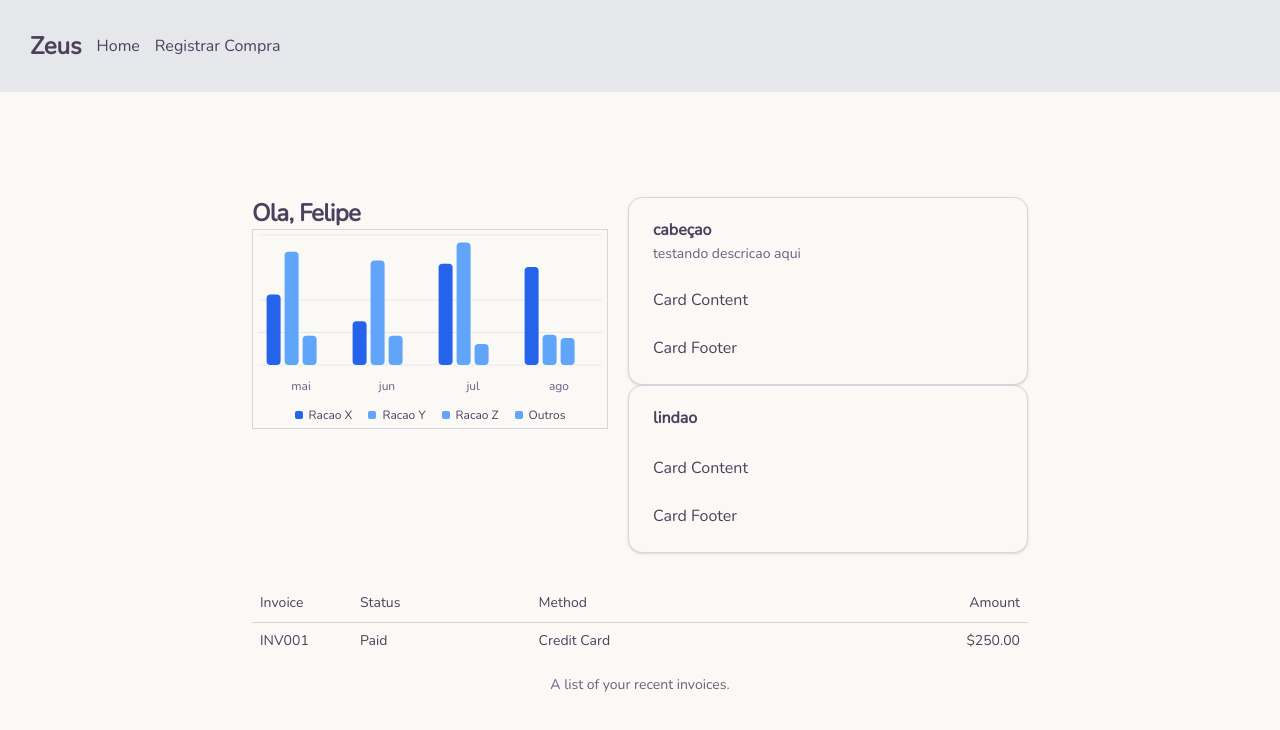
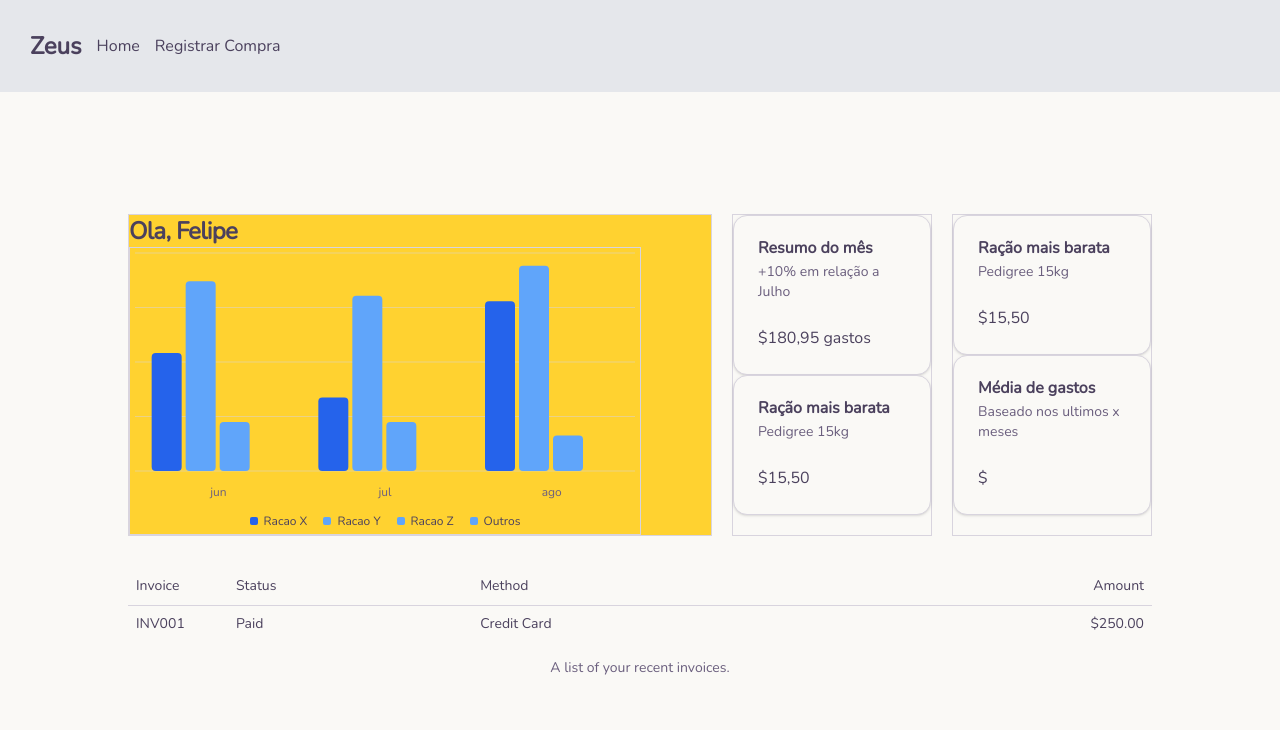
Before and after one commit to valentimdev/zeus_front, a React (Vite) app: page / in a window 1280 px wide. Shown: the top 730 px of the page. Built offline with nearby package versions, Linux system fonts and the light colour scheme.

Commit message:
começando rotas e pagina home provavelmente com seus  componentes finais

```diff
--- a/src/App.tsx
+++ b/src/App.tsx
@@ -5,32 +5,15 @@ import { Grafico } from '@/components/Grafico.tsx';
 import { Tabela } from '@/components/Tabela.tsx';
 import { Outlet } from 'react-router-dom';
 import { TesteCard } from '@/components/TesteCard.tsx';
+import HomePage from './pages/HomePage.tsx';
 
 function App() {
-
   return (
     <div className="flex flex-col h-screen">
       <Header />
-      <div className="flex flex-col items-center justify-center h-full w-full gap-[20px] ">
-        <div className="flex flex-col  gap-[30px]">
-          <div className="flex gap-[20px]">
-            <div className="flex flex-col">
-              <h3 className="scroll-m-20 text-2xl font-semibold tracking-tight">
-                Ola, Felipe
-              </h3>
-              <Grafico />
-            </div>
-            <div className="flex flex-col w-[400px]">
-              <TesteCard
-                title="cabeçao"
-                descricao="testando descricao aqui"
-              />
-              <TesteCard title="lindao" />
-            </div>
-          </div>
-          <Tabela />
-        </div>
-      </div>
+      <main className='flex-1 p-4 sm:p-6 md:p-8'>
+      <Outlet></Outlet>
+      </main>
     </div>
   );
 }
--- a/src/components/Grafico.tsx
+++ b/src/components/Grafico.tsx
@@ -6,14 +6,6 @@ import { ChartTooltip, ChartTooltipContent } from '@/components/ui/chart';
 import { ChartLegend, ChartLegendContent } from '@/components/ui/chart';
 import { useMemo } from 'react';
 
-const chartData = [
-  { month: 'January', racao_x: 186, racao_y: 80 },
-  { month: 'February', racao_x: 305, racao_y: 200 },
-  { month: 'March', racao_x: 237, racao_y: 120 },
-  { month: 'April', racao_x: 73, racao_y: 190 },
-  { month: 'May', racao_x: 209, racao_y: 130 },
-  { month: 'June', racao_x: 214, racao_y: 140 },
-];
 
 const chartConfig = {
   racao_x: {
@@ -35,20 +27,15 @@ const chartConfig = {
 } satisfies ChartConfig;
 
 export function Grafico() {
-  // Gera dinamicamente os dados para os últimos 6 meses
   const chartData = useMemo(() => {
     const data = [];
-    const today = new Date(); // Pega a data atual
+    const today = new Date();
 
-    // Loop para os últimos 6 meses (de 5 meses atrás até o mês atual)
-    for (let i = 3; i >= 0; i--) {
-      // Cria uma data para cada um dos últimos 6 meses
+    for (let i = 2; i >= 0; i--) {
       const date = new Date(today.getFullYear(), today.getMonth() - i, 1);
 
-      // Formata o nome do mês (ex: "Agosto", "Julho")
       const monthName = date.toLocaleString('pt-BR', { month: 'long' });
 
-      // Adiciona os dados ao array (usando valores aleatórios como exemplo)
       data.push({
         month: monthName,
         racao_x: Math.floor(Math.random() * 300) + 50,
--- a/src/components/Header.tsx
+++ b/src/components/Header.tsx
@@ -11,7 +11,7 @@ const Header: React.FC = () => {
           <Link to="/" className="">
             Home
           </Link>
-          <Link to="/registro">Registrar Compra</Link>
+          <Link to="/registros">Registrar Compra</Link>
         </nav>
       </div>
     </header>
--- a/src/components/TesteCard.tsx
+++ b/src/components/TesteCard.tsx
@@ -11,10 +11,10 @@ import {
 type TesteCardProps = {
   title: string;
   descricao: string;
-  acao: React.ReactNode;
+  conteudo: string;
 };
 
-export function TesteCard({ title, descricao }: TesteCardProps) {
+export function TesteCard({ title, descricao,conteudo }: TesteCardProps) {
   return (
     <Card>
       <CardHeader>
@@ -23,11 +23,11 @@ export function TesteCard({ title, descricao }: TesteCardProps) {
 
       </CardHeader>
       <CardContent>
-        <p>Card Content</p>
+        <p>{conteudo}</p>
       </CardContent>
-      <CardFooter>
+      {/* <CardFooter>
         <p>Card Footer</p>
-      </CardFooter>
+      </CardFooter> */}
     </Card>
   );
 }
--- a/src/main.tsx
+++ b/src/main.tsx
@@ -1,17 +1,26 @@
 import React from 'react';
 import ReactDOM from 'react-dom/client';
 import { createBrowserRouter, RouterProvider } from 'react-router-dom';
-import App from './App';
-import { Grafico } from './components/Grafico';
-import '@/index.css';
 
+import App from './App.tsx';
+import HomePage from './pages/HomePage.tsx'; // Importando a HomePage
+import RegistrosPage from './pages/RegistrosPage.tsx'; // Importando a nova página
+import './index.css';
+
+// Configuração do roteador
 const router = createBrowserRouter([
   {
     path: '/',
-    element: <App />,
+    element: <App />, // O App é o layout principal (com o Header)
     children: [
-      { index: true, element: <div /> },
-      { path: 'registro', element: <Grafico /> },
+      {
+        index: true, // Rota principal (/)
+        element: <HomePage />,
+      },
+      {
+        path: 'registros', // Rota para /registros
+        element: <RegistrosPage />,
+      },
     ],
   },
 ]);
--- /dev/null
+++ b/src/pages/HomePage.tsx
@@ -0,0 +1,46 @@
+import { Grafico } from '../components/Grafico';
+import Tabela from '../components/Tabela';
+import TesteCard from '../components/TesteCard';
+
+export function HomePage() {
+  return (
+    <div className="flex flex-col items-center justify-center h-full w-full gap-[20px] ">
+      <div className="flex flex-col w-full max-w-5xl gap-[30px]">
+        <div className="flex gap-[20px] w-full max-w-5xl">
+          <div className="flex flex-col flex-1 border border bg-amber-300">
+            <h3 className="scroll-m-20 text-2xl font-semibold tracking-tight">
+              Ola, Felipe
+            </h3>
+            <Grafico />
+          </div>
+          <div className="flex flex-col w-[200px] border border black-200">
+            <TesteCard
+              title="Resumo do mês"
+              descricao="+10% em relação a Julho"
+              conteudo="$180,95 gastos "
+            />
+            <TesteCard
+              title="Ração mais barata"
+              descricao="Pedigree 15kg"
+              conteudo="$15,50"
+            />
+          </div>
+          <div className="flex flex-col w-[200px] border border black-200">
+            <TesteCard
+              title="Ração mais barata"
+              descricao="Pedigree 15kg"
+              conteudo="$15,50"
+            />
+            <TesteCard
+              title="Média de gastos"
+              descricao="Baseado nos ultimos x meses"
+              conteudo="$"
+            />
+          </div>
+        </div>
+        <Tabela />
+      </div>
+    </div>
+  );
+}
+export default HomePage;
--- /dev/null
+++ b/src/pages/RegistrosPage.tsx
@@ -0,0 +1,7 @@
+import React from "react";
+export function RegistrosPage() {
+  return(
+    <p>Hello World</p>
+  );
+}
+export default RegistrosPage;
```
